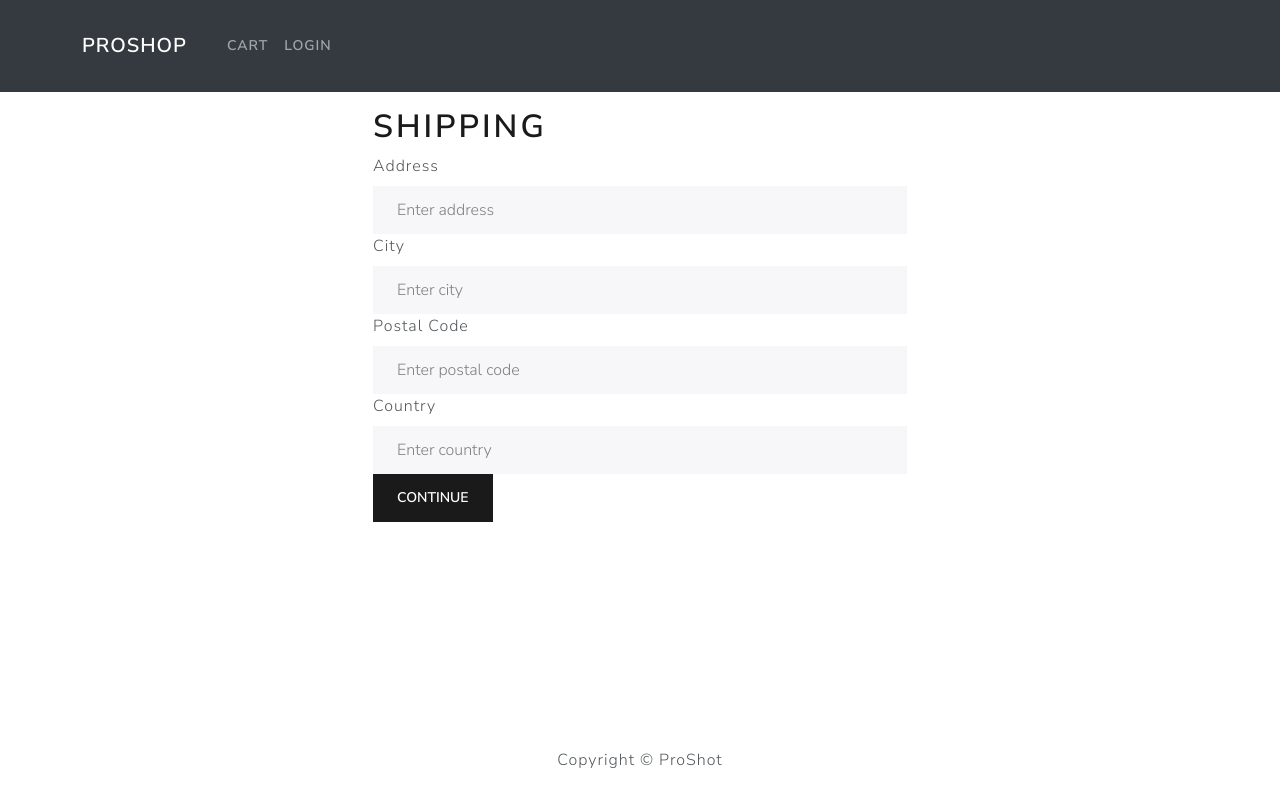
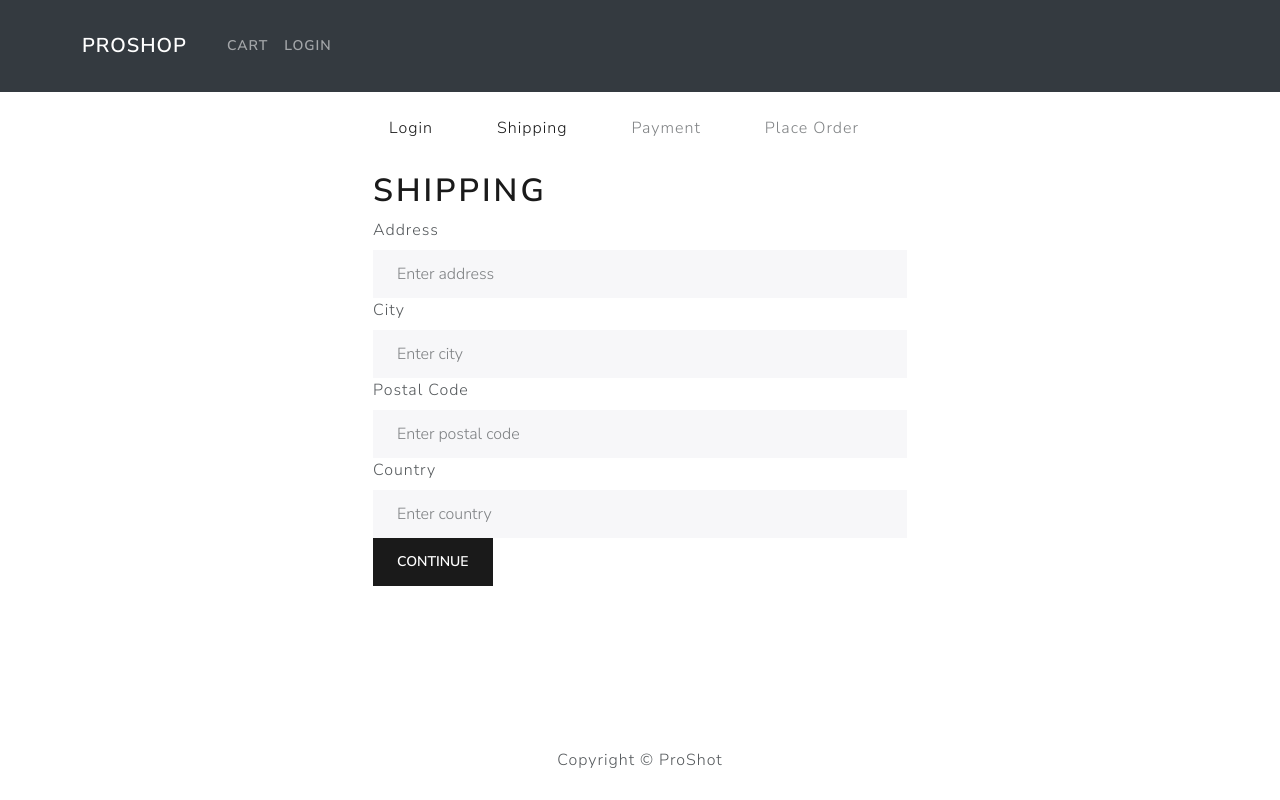
Before and after one commit to SohamBK/django_proshop, a React (Create React App) app in the folder FE/: page /shipping in a window 1280 px wide. Built offline with nearby package versions, Linux system fonts and the light colour scheme; the HTML template or start-up script is replaced by a standard one.

Commit message:
checkout steps

```diff
--- /dev/null
+++ b/FE/src/components/CheckoutSteps.js
@@ -0,0 +1,51 @@
+import React from 'react';
+import { Nav } from 'react-bootstrap';
+import { LinkContainer } from 'react-router-bootstrap';
+
+function CheckoutSteps({ step1, step2, step3, step4 }) {
+    return (
+        <Nav className="justify-content-center mb-4">
+            <Nav.Item>
+                {step1 ? (
+                    <LinkContainer to="/login">
+                        <Nav.Link>Login</Nav.Link>
+                    </LinkContainer>
+                ) : (
+                    <Nav.Link disabled>Login</Nav.Link>
+                )}
+            </Nav.Item>
+
+            <Nav.Item>
+                {step2 ? (
+                    <LinkContainer to="/shipping">
+                        <Nav.Link>Shipping</Nav.Link>
+                    </LinkContainer>
+                ) : (
+                    <Nav.Link disabled>Shipping</Nav.Link>
+                )}
+            </Nav.Item>
+
+            <Nav.Item>
+                {step3 ? (
+                    <LinkContainer to="/payment">
+                        <Nav.Link>Payment</Nav.Link>
+                    </LinkContainer>
+                ) : (
+                    <Nav.Link disabled>Payment</Nav.Link>
+                )}
+            </Nav.Item>
+
+            <Nav.Item>
+                {step4 ? (
+                    <LinkContainer to="/placeorder">
+                        <Nav.Link>Place Order</Nav.Link>
+                    </LinkContainer>
+                ) : (
+                    <Nav.Link disabled>Place Order</Nav.Link>
+                )}
+            </Nav.Item>
+        </Nav>
+    );
+}
+
+export default CheckoutSteps;
--- a/FE/src/screens/ShippingScreen.js
+++ b/FE/src/screens/ShippingScreen.js
@@ -3,7 +3,7 @@
 import { useDispatch, useSelector } from 'react-redux';
 import { useNavigate } from 'react-router-dom';
 import FormContainer from '../components/FormContainer';
-// import CheckoutSteps from '../components/CheckoutSteps';
+import CheckoutSteps from '../components/CheckoutSteps';
 import { saveShippingAddress } from '../features/cartSlice';
 function ShippingScreen() {
     const navigate = useNavigate();
@@ -25,7 +25,7 @@
 
     return (
         <FormContainer>
-            {/* <CheckoutSteps step1 step2 /> */}
+            <CheckoutSteps step1 step2 />
             <h1>Shipping</h1>
             <Form onSubmit={submitHandler}>
                 <Form.Group controlId="address">
```
Also changed, not shown: 1 other file (tests, documents, lock files or other folders).
